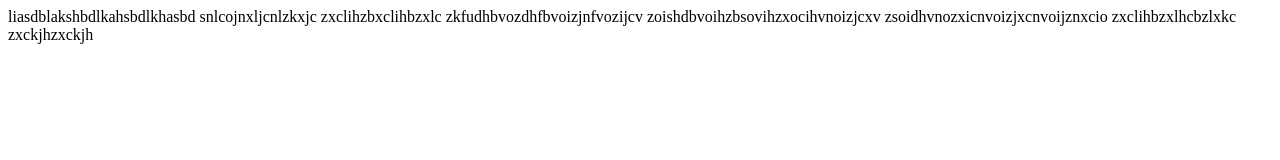
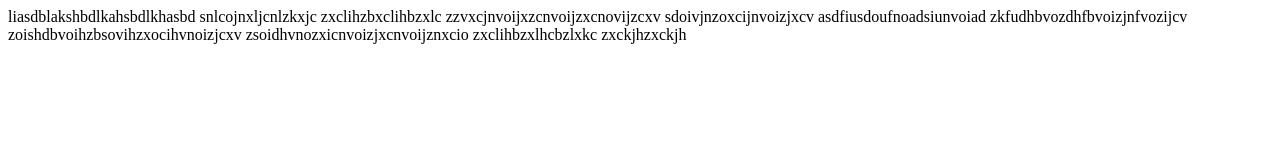
Before and after one commit to metalimangal/CGT141Spring2026Demo1, a plain HTML site: page index.html in a window 1280 px wide. Drawn offline with Linux system fonts and the light colour scheme.

Commit message:
Auto stash before merge of "addHTML" and "origin/addHTML"
resolved the comit

```diff
--- a/index.html
+++ b/index.html
@@ -8,9 +8,17 @@
 
         snlcojnxljcnlzkxjc
         zxclihzbxclihbzxlc
+
+        zzvxcjnvoijxzcnvoijzxcnovijzcxv
+        sdoivjnzoxcijnvoizjxcv
+        asdfiusdoufnoadsiunvoiad
+
         zkfudhbvozdhfbvoizjnfvozijcv
         zoishdbvoihzbsovihzxocihvnoizjcxv
         zsoidhvnozxicnvoizjxcnvoijznxcio
+
+
+
         zxclihbzxlhcbzlxkc
         zxckjhzxckjh
     </body>
```
